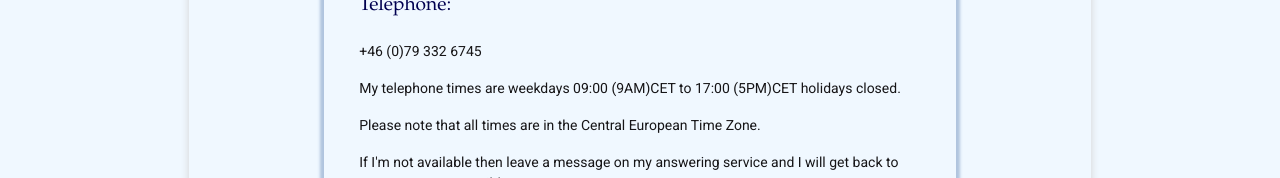
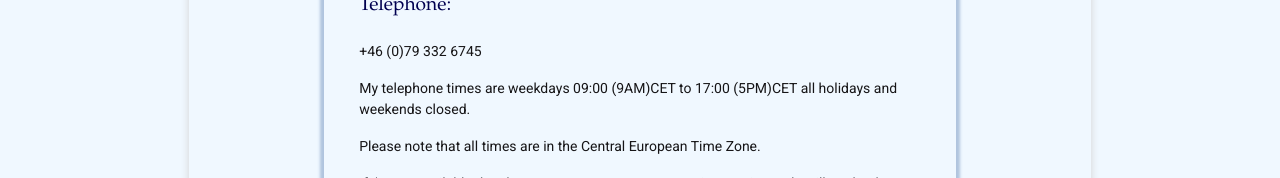
Before and after one commit to Data4Mat/chrisjohannesson.com-V1, a React app: page /contact in a window 1280 px wide. Shown: the part 523-701 px from the top of the page. Built offline with nearby package versions, Linux system fonts and the light colour scheme.

Commit message:
Updated contact page

```diff
--- a/src/pages/Contact.js
+++ b/src/pages/Contact.js
@@ -16,7 +16,7 @@ const Contact = () => (
       <div className="card">
         <h5>Telephone:</h5>
         <p><a href="tel:+46793326745">+46 (0)79 332 6745</a></p>
-        <p>My telephone times are weekdays 09:00 (9AM)CET to 17:00 (5PM)CET holidays closed.</p>
+        <p>My telephone times are weekdays 09:00 (9AM)CET to 17:00 (5PM)CET all holidays and weekends closed.</p>
         <p>Please note that all times are in the Central European Time Zone.</p>
         <p>If I&apos;m not available then leave a message on my answering service and I will get back to you as soon as possible.</p>
       </div>
```
